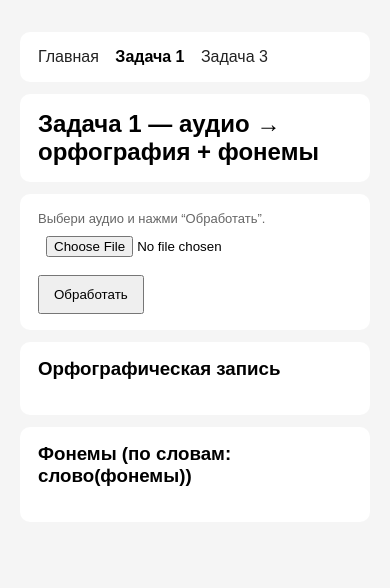
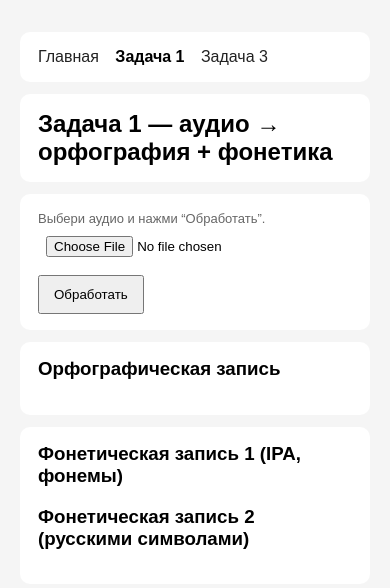
Before and after one commit to K1ellee/lab-dialekt, a Flask app: page /task1 in a window 390 px wide. Shown: the top 588 px of the page. Run offline with Flask 3, Linux system fonts and the light colour scheme.

Commit message:
Task1: remove parentheses around phonemes

```diff
--- a/backend/app.py
+++ b/backend/app.py
@@ -16,7 +16,7 @@ FFMPEG = os.environ.get("FFMPEG", "ffmpeg")
 MODEL_PATH = os.environ.get("VOSK_MODEL_PATH", "/app/models/vosk-model-small-ru-0.22")
 
 app = Flask(__name__, static_folder="static", template_folder="templates")
-CORS(app)  # можно оставить
+CORS(app)
 
 app.config["MAX_CONTENT_LENGTH"] = APP_MAX_MB * 1024 * 1024
 
@@ -28,16 +28,17 @@ def run_ffmpeg_to_wav16k_mono(src_path: str, dst_path: str):
     return p.returncode, (p.stderr or "").strip()
 
 def stt_vosk(wav_path: str) -> str:
-    wf = wave.open(wav_path, "rb")
-    rec = KaldiRecognizer(model, wf.getframerate())
     parts = []
-    while True:
-        data = wf.readframes(4000)
-        if len(data) == 0:
-            break
-        if rec.AcceptWaveform(data):
-            parts.append(json.loads(rec.Result()).get("text",""))
-    parts.append(json.loads(rec.FinalResult()).get("text",""))
+    with wave.open(wav_path, "rb") as wf:
+        rec = KaldiRecognizer(model, wf.getframerate())
+        while True:
+            data = wf.readframes(4000)
+            if len(data) == 0:
+                break
+            if rec.AcceptWaveform(data):
+                parts.append(json.loads(rec.Result()).get("text", ""))
+        parts.append(json.loads(rec.FinalResult()).get("text", ""))
+
     text = " ".join([p for p in parts if p]).strip()
     if text:
         text = text[0].upper() + text[1:]
@@ -45,23 +46,87 @@ def stt_vosk(wav_path: str) -> str:
             text += "."
     return text if text else "[не распознано]"
 
-def phonemes_by_words(text: str) -> str:
+def _ipa_token_to_rus(tok: str) -> str:
+    t = (tok or "").strip()
+    if not t:
+        return ""
+    t = t.replace("ˈ", "").replace("ˌ", "")
+    long_ = t.endswith("ː")
+    if long_:
+        t = t[:-1]
+    pal = "ʲ" in t
+    t = t.replace("ʲ", "")
+    t = t.replace("ɡ", "g")
+
+    base = {
+        "t͡s": "ц",
+        "t͡ɕ": "ч",
+        "ɕː": "щː",
+        "ɕ": "щ",
+        "ʂ": "ш",
+        "ʐ": "ж",
+        "x": "х",
+        "j": "й",
+
+        "a": "а",
+        "o": "о",
+        "u": "у",
+        "i": "и",
+        "e": "э",
+        "ɨ": "ы",
+        "ɐ": "а",
+        "ə": "а",
+
+        "p": "п",
+        "b": "б",
+        "v": "в",
+        "f": "ф",
+        "m": "м",
+        "n": "н",
+        "l": "л",
+        "r": "р",
+        "k": "к",
+        "g": "г",
+        "d": "д",
+        "t": "т",
+        "s": "с",
+        "z": "з",
+    }
+
+    ch = base.get(t, t)
+    if pal and ch and ch.isalpha():
+        ch = ch + "'"
+    if long_:
+        ch = ch + "ː"
+    return ch
+
+def phonetics_two_lines(text: str):
     t = (text or "").strip().lower()
-    blocks = []
+
+    ipa_blocks = []
+    rus_blocks = []
+
     for sent in gruut.sentences(t, lang="ru"):
         for w in sent:
-            wt = getattr(w, "text", "") or ""
             ph = getattr(w, "phonemes", None)
-            if not wt:
-                continue
             if ph:
-                blocks.append(f"{wt}(" + " ".join(ph) + ")")
+                # ВАЖНО: без круглых скобок
+                ipa_blocks.append(" ".join(ph))
+                rus_blocks.append(" ".join(_ipa_token_to_rus(p) for p in ph))
             else:
-                blocks.append(f"{wt}(?)")
-        blocks.append("‖")
-    while blocks and blocks[-1] == "‖":
-        blocks.pop()
-    return "[" + " ".join(blocks) + "]"
+                ipa_blocks.append("?")
+                rus_blocks.append("?")
+        ipa_blocks.append("‖")
+        rus_blocks.append("‖")
+
+    while ipa_blocks and ipa_blocks[-1] == "‖":
+        ipa_blocks.pop()
+    while rus_blocks and rus_blocks[-1] == "‖":
+        rus_blocks.pop()
+
+    ipa = "[" + " ".join(ipa_blocks) + "]"
+    rus = "[" + " ".join(rus_blocks) + "]"
+    return ipa, rus
 
 @app.get("/")
 def page_index():
@@ -86,7 +151,7 @@ def api_process():
 
     uid = str(uuid.uuid4())
     os.makedirs("/tmp/uploads", exist_ok=True)
-    safe_name = re.sub(r"[^a-zA-Z0-9._-]+","_", f.filename)
+    safe_name = re.sub(r"[^a-zA-Z0-9._-]+", "_", f.filename)
     src_path = f"/tmp/uploads/{uid}_{safe_name}"
     wav_path = f"/tmp/uploads/{uid}.wav"
 
@@ -97,13 +162,14 @@ def api_process():
         return jsonify({"ok": False, "error": "ffmpeg не смог конвертировать аудио", "details": err}), 400
 
     text = stt_vosk(wav_path)
-    phon = phonemes_by_words(text)
+    ipa, rus = phonetics_two_lines(text)
 
     return jsonify({
         "ok": True,
         "orthography": text,
-        "phonetics": phon,
-        "note": "Границы слов: слово(фонемы). Пауза/граница фразы: ‖."
+        "phonetics_ipa": ipa,
+        "phonetics_rus": rus,
+        "note": "Фонетика 1: IPA (фонемы, без слов). Фонетика 2: русскими символами. Пауза/граница фразы: ‖."
     })
 
 if __name__ == "__main__":
--- a/backend/templates/task1.html
+++ b/backend/templates/task1.html
@@ -13,7 +13,7 @@
   </div>
 
   <div class="card">
-    <h2 style="margin:0;">Задача 1 — аудио → орфография + фонемы</h2>
+    <h2 style="margin:0;">Задача 1 — аудио → орфография + фонетика</h2>
   </div>
 
   <div class="card">
@@ -35,19 +35,22 @@
   </div>
 
   <div class="card">
-    <h3 style="margin-top:0;">Фонемы (по словам: слово(фонемы))</h3>
-    <div id="phon" class="mono"></div>
+    <h3 style="margin-top:0;">Фонетическая запись 1 (IPA, фонемы)</h3>
+    <div id="phon1" class="mono"></div>
+
+    <h3>Фонетическая запись 2 (русскими символами)</h3>
+    <div id="phon2" class="mono"></div>
+
     <div id="note" class="small" style="margin-top:10px;"></div>
-    <div id="engine" class="small" style="margin-top:10px;"></div>
   </div>
 </div>
 
 <script>
 const statusEl = document.getElementById('status');
 const orthoEl = document.getElementById('ortho');
-const phonEl = document.getElementById('phon');
+const phon1El = document.getElementById('phon1');
+const phon2El = document.getElementById('phon2');
 const noteEl = document.getElementById('note');
-const engineEl = document.getElementById('engine');
 
 const fileInput = document.getElementById('file');
 const playerWrap = document.getElementById('playerWrap');
@@ -69,9 +72,9 @@ document.getElementById('go').onclick = async () => {
 
   statusEl.textContent = 'Обрабатываю...';
   orthoEl.textContent = '';
-  phonEl.textContent = '';
+  phon1El.textContent = '';
+  phon2El.textContent = '';
   noteEl.textContent = '';
-  engineEl.textContent = '';
 
   const fd = new FormData();
   fd.append('file', f);
@@ -87,10 +90,10 @@ document.getElementById('go').onclick = async () => {
     }
 
     statusEl.textContent = 'Готово';
-    orthoEl.textContent = j.orthography;
-    phonEl.textContent = j.phonetics;
+    orthoEl.textContent = j.orthography || '';
+    phon1El.textContent = j.phonetics_ipa || '';
+    phon2El.textContent = j.phonetics_rus || '';
     noteEl.textContent = j.note || '';
-    if (j.stt_engine) engineEl.textContent = 'Распознавание: ' + j.stt_engine;
   } catch(e) {
     statusEl.textContent = 'Ошибка соединения';
     alert('Не удалось связаться с сервером.\n\n' + e);
```
